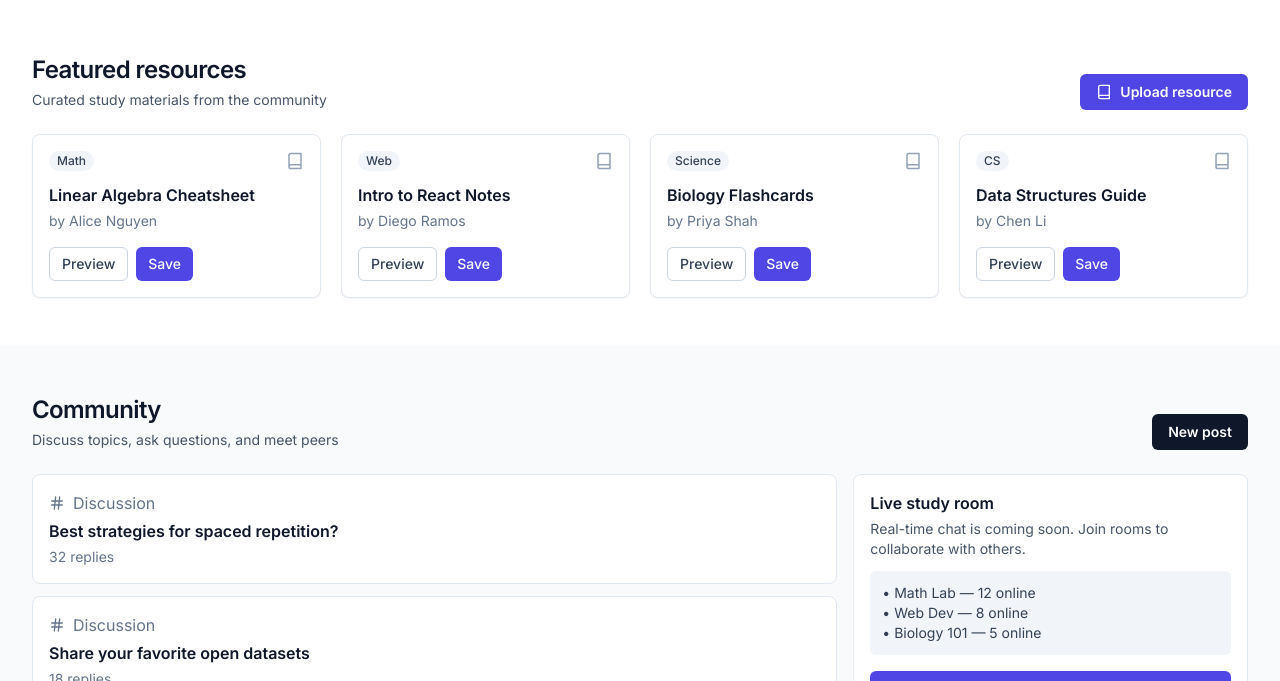
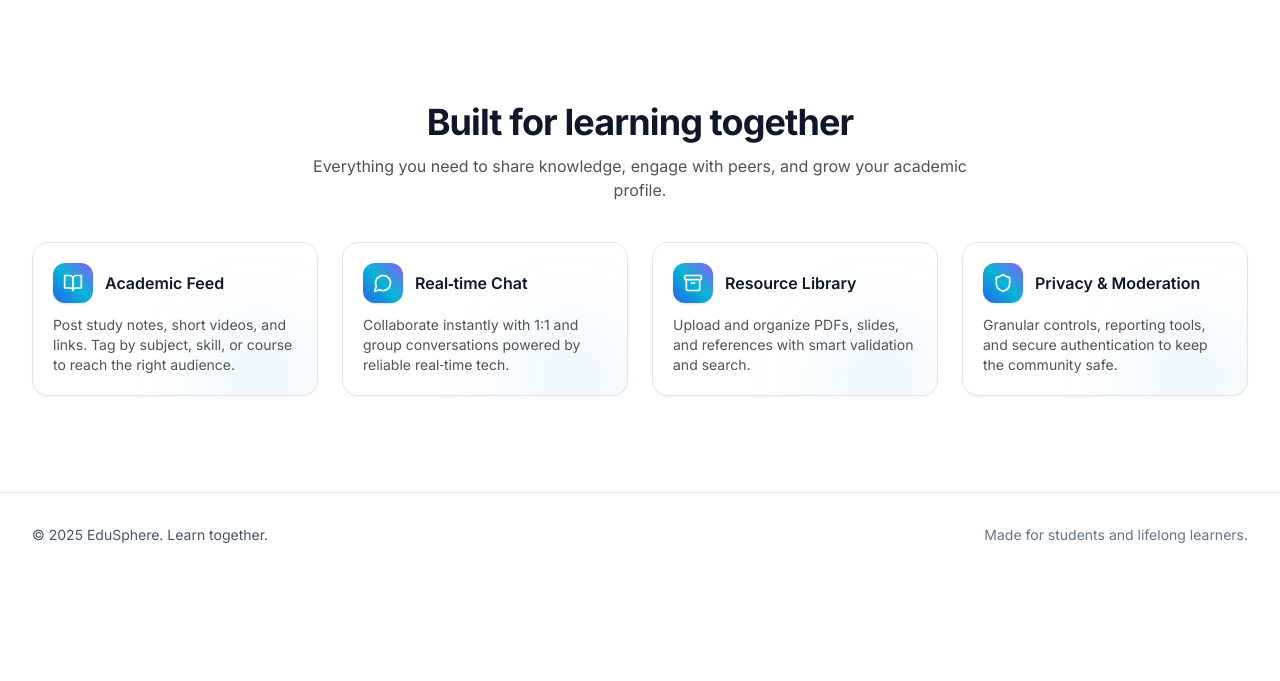
Before and after one commit to flamesdotblue/frontend-repo_aw18xk56_p50sen, a React (Vite) app: page / in a window 1280 px wide. Shown: the part 619-1300 px from the top of the page. After the commit the page ends 1196 px from the top, so only its background shows below. Built offline with nearby package versions, Linux system fonts and the light colour scheme; a web font is replaced by a local one.

Commit message:
Update project prj_aw18xk56 - 2025-10-27T14:02:22.073Z

```diff
--- a/src/App.jsx
+++ b/src/App.jsx
@@ -1,43 +1,16 @@
-import { Routes, Route } from 'react-router-dom';
 import Navbar from './components/Navbar';
 import HeroSpline from './components/HeroSpline';
-import Resources from './components/Resources';
-import Community from './components/Community';
-import Auth from './components/Auth';
+import Features from './components/Features';
 import Footer from './components/Footer';
-
-function Home() {
-  return (
-    <main>
-      <HeroSpline />
-      <Resources />
-      <Community />
-      <section className="py-16">
-        <div className="mx-auto max-w-7xl px-4 sm:px-6 lg:px-8 text-center">
-          <h3 className="text-2xl font-semibold text-slate-900">Ready to join the community?</h3>
-          <p className="mt-2 text-slate-600">Sign up to save resources, follow topics, and chat in real-time study rooms.</p>
-          <a
-            href="/auth"
-            className="mt-6 inline-block rounded-md bg-slate-900 px-6 py-3 text-sm font-semibold text-white hover:bg-slate-800"
-          >
-            Create your account
-          </a>
-        </div>
-      </section>
-    </main>
-  );
-}
 
 export default function App() {
   return (
     <div className="min-h-screen bg-white text-slate-900">
       <Navbar />
-      <Routes>
-        <Route path="/" element={<Home />} />
-        <Route path="/resources" element={<Resources />} />
-        <Route path="/community" element={<Community />} />
-        <Route path="/auth" element={<Auth />} />
-      </Routes>
+      <main>
+        <HeroSpline />
+        <Features />
+      </main>
       <Footer />
     </div>
   );
```
Also changed, not shown: 1 other file (tests, documents, lock files or other folders).
